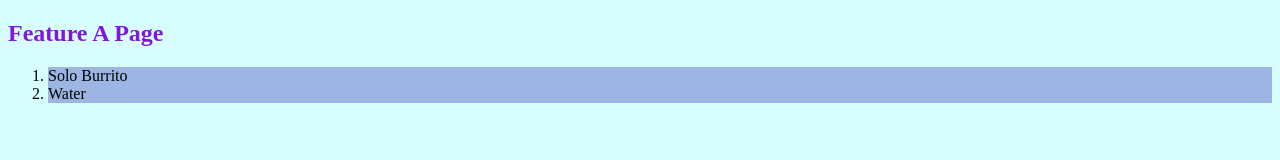
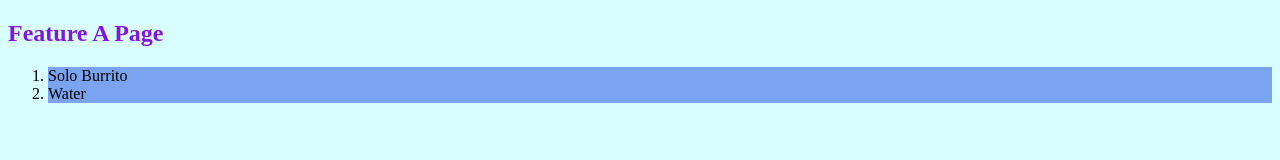
Before and after one commit to anagomezbe/repository_1, a plain HTML site: page file_a.html in a window 1280 px wide. Drawn offline with Linux system fonts and the light colour scheme.

Commit message:
styles.css colour change

```diff
--- a/styles.css
+++ b/styles.css
@@ -2,6 +2,6 @@ body {
     background-color: rgb(216, 254, 255);
 }
 li {
-    background-color: rgb(156, 181, 226);
+    background-color: rgb(123, 164, 240);
 }
 h2 {color: rgb(129, 22, 223);}
```
